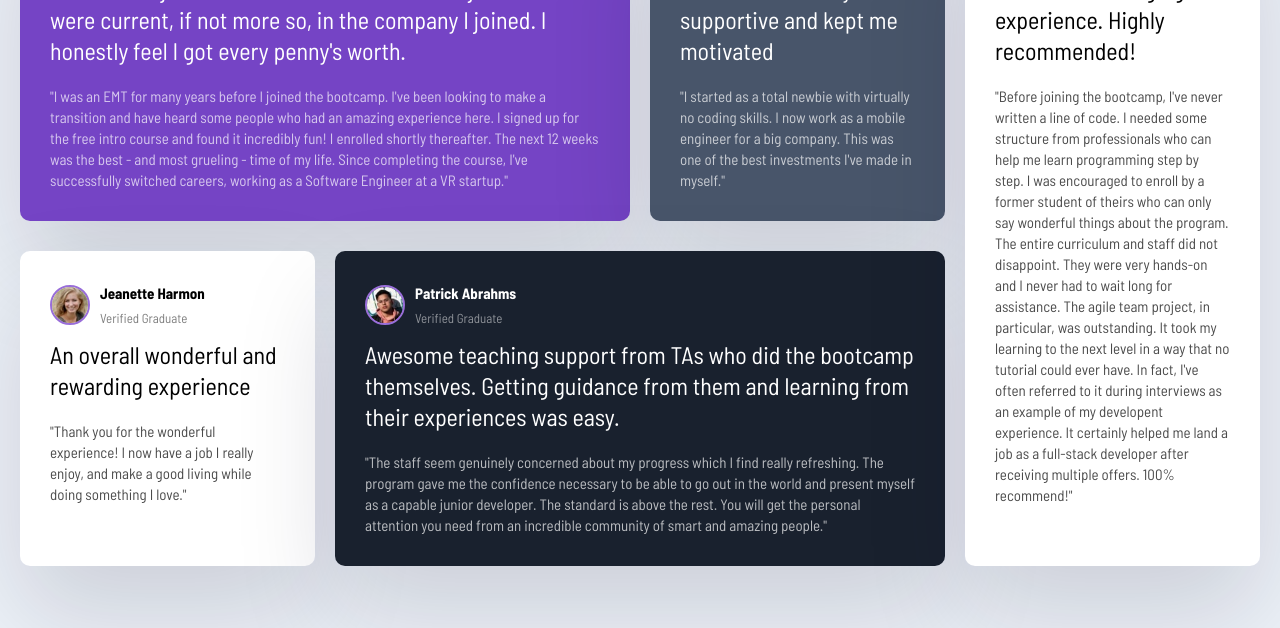
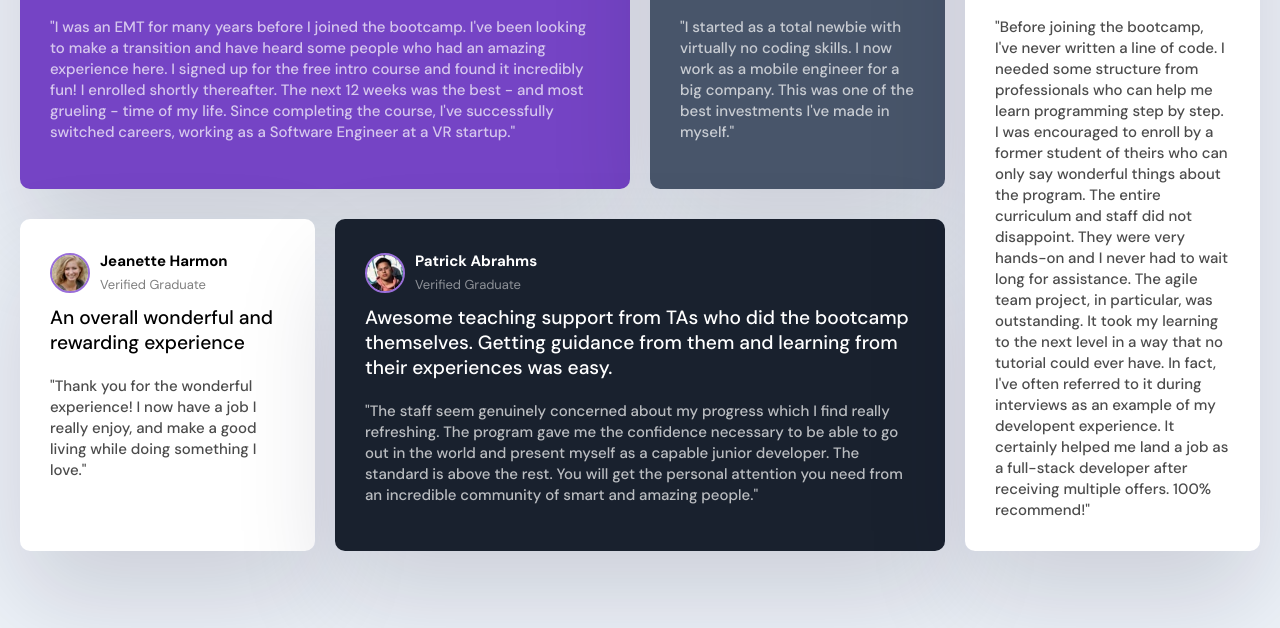
Before and after one commit to suryavishakan/testimonials-grid-frontend-mentor, a plain HTML site: page index.html in a window 1280 px wide. Shown: the part 235-863 px from the top of the page. Drawn offline with Linux system fonts and the light colour scheme.

Commit message:
modified styles.css

```diff
--- a/styles.css
+++ b/styles.css
@@ -1,5 +1,5 @@
 /* import google fonts */
-@import url("https://fonts.googleapis.com/css2?family=Barlow+Semi+Condensed:wght@200;300;400;700&display=swap");
+@import url("https://fonts.googleapis.com/css2?family=DM+Sans:wght@400;500;700&display=swap");
 
 /* global styles */
 * {
@@ -10,7 +10,7 @@
 
 body {
   background: #edf2f8;
-  font-family: "Barlow Semi Condensed", sans-serif;
+  font-family: "DM Sans", sans-serif;
   line-height: 1.7;
   font-size: 13px;
 }
@@ -18,7 +18,7 @@
 /* testimonials section */
 .testimonials {
   max-width: 1440px;
-  margin: 100px auto;
+  margin: 50px auto;
   padding: 20px;
   display: grid;
   grid-template-columns: repeat(4, 1fr);
@@ -56,7 +56,7 @@
 }
 
 .card__lead {
-  font-size: 1.5rem;
+  font-size: 1.2rem;
   font-weight: 500;
   line-height: 1.3;
   margin-bottom: 20px;
@@ -74,7 +74,7 @@
   color: #fff;
   background-image: url(./images/bg-pattern-quotation.svg);
   background-repeat: no-repeat;
-  background-position: top 10px right 100px;
+  background-position: top -15px right 25px;
 }
 
 .card--bg-gray-blue {
@@ -91,6 +91,7 @@
 footer {
   text-align: center;
   font-size: 1.2rem;
+  margin-bottom: 2rem;
 }
 
 .card:nth-of-type(1) {
```
